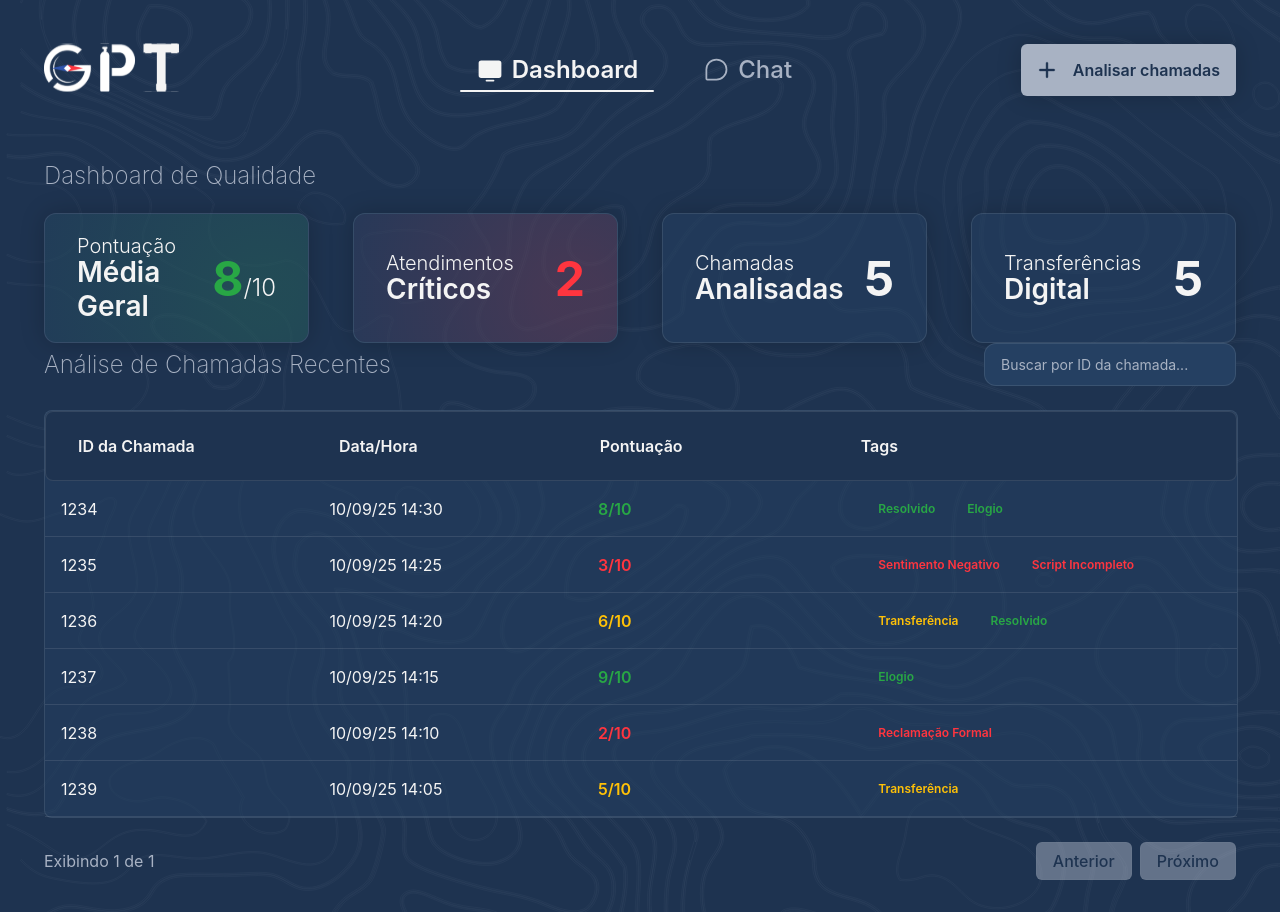
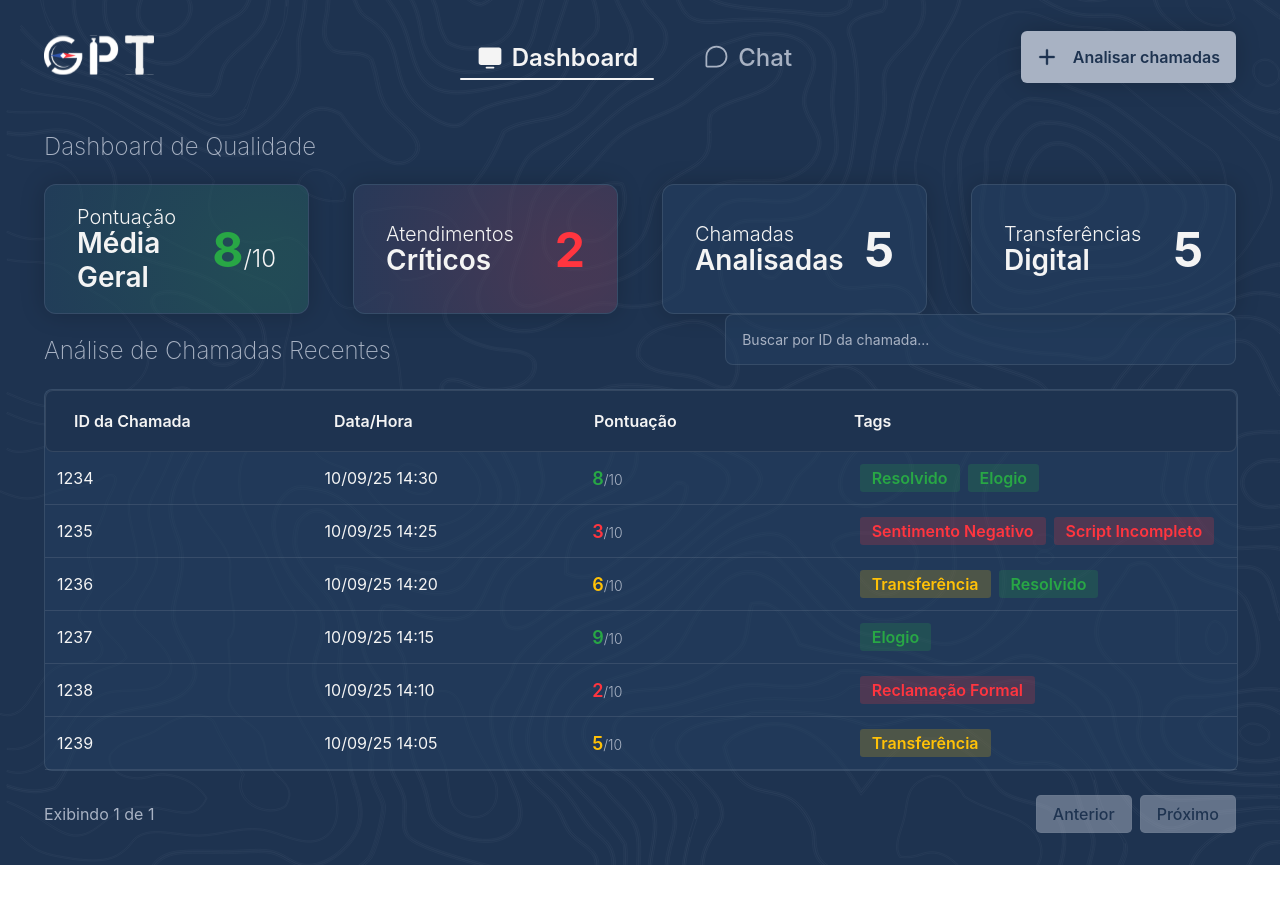
Before and after one commit to balb-0/Com.Sigo, a React (Vite) app in the folder src/frontend/: page / in a window 1280 px wide. After the commit the page ends 865 px from the top, so only its background shows below. Built offline with nearby package versions, Linux system fonts and the light colour scheme; no server answers.

Commit message:
feat: elaborar barra de pesquisa

```diff
--- a/src/frontend/src/components/Header/Header.tsx
+++ b/src/frontend/src/components/Header/Header.tsx
@@ -15,8 +15,8 @@ export default function Header({ currentPage = '/', onNavigate }: HeaderProps) {
                 <img
                     src={logoHorizontal}
                     alt="Logo"
-                    width={135}
-                    height={135}
+                    width={110}
+                    height={110}
                 />
             </div>
             <NavigationTabs
--- a/src/frontend/src/components/Table/Table.css
+++ b/src/frontend/src/components/Table/Table.css
@@ -9,17 +9,19 @@
 .searchContainer {
     display: flex;
     justify-content: space-between;
-    align-items: center;
+    align-items: end;
 }
 
 .searchInput {
-    padding: 0.75rem 1rem; /* 12px 16px */
-    border-radius: 0.75rem; /* 12px */
+    padding: 1rem 1rem; /* 12px 16px */
+    width: 40%;
+    border-radius: 0.5rem; /* 12px */
     border: 1px solid var(--color-borda);
-    background-color: var(--color-azul-claro);
+    background-color: rgba(var(--color-azul-claro-rgb), 0.5);
     color: var(--color-branco);
     font-family: 'Inter', sans-serif;
     font-size: 0.875rem; /* 14px */
+    shadow: var(--shadow-customizada);
 }
 
 .searchInput::placeholder {
@@ -59,7 +61,7 @@
 
 .headerCell, .bodyCell {
     flex: 1; /* Distribui o espaço igualmente */
-    padding: 1rem; /* 16px */
+    padding: 0.75rem;
     text-align: left;
     display: flex;
     align-items: center;
@@ -79,6 +81,13 @@
 
 .pontuacao {
     font-weight: 600;
+    font-size: 1.125rem;
+}
+
+.pontuacaoTotal {
+    font-weight: 300;
+    font-size: 0.875rem;
+    color: var(--color-cinza);
 }
 
 .pontuacaoAlta {
@@ -101,8 +110,8 @@
 
 .tag {
     padding: 0.25rem 0.75rem; /* 4px 12px */
-    border-radius: 9999px; /* Pílula */
-    font-size: 0.75rem; /* 12px */
+    border-radius: 0.2rem;
+    font-size: 1rem; /* 12px */
     font-weight: 600;
 }
 
@@ -127,6 +136,7 @@
     align-items: center;
     gap: 1rem;
     color: var(--color-cinza);
+    font-weight: 400;
 }
 
 .pagination button {
@@ -134,7 +144,7 @@
     border: 1px solid var(--color-borda);
     background-color: var(--color-cinza);
     color: var(--color-azul-escuro);
-    border-radius: 6px;
+    border-radius: 0.3rem;
     cursor: pointer;
     transition: background-color 0.2s;
 }
--- a/src/frontend/src/components/Table/Table.tsx
+++ b/src/frontend/src/components/Table/Table.tsx
@@ -68,7 +68,8 @@ const columns = [
         header: () => <span>Pontuação</span>,
         cell: info => (
             <span className={`pontuacao ${getPontuacaoClass(info.getValue())}`}>
-                {info.getValue()}/10
+                {info.getValue()}
+                <span className='pontuacaoTotal'>/10</span>
             </span>
         ),
     }),
--- a/src/frontend/src/index.css
+++ b/src/frontend/src/index.css
@@ -10,8 +10,11 @@
   --color-azul-claro: #254062;
   --color-azul-claro-rgb: 37, 64, 98;
   --color-vermelho: #FF353F;
+  --color-vermelho-rgb: 255, 53, 63;
   --color-verde: #28A745;
+  --color-verde-rgb: 40, 167, 69;
   --color-amarelo: #FFC107;
+  --color-amarelo-rgb: 255, 193, 7;
   --color-cinza: #A8B2C3;
   --color-borda: #F4F4F41A; /* Removido o # duplo */
 
--- a/src/frontend/src/pages/Dashboard/Dashboard.css
+++ b/src/frontend/src/pages/Dashboard/Dashboard.css
@@ -9,11 +9,11 @@
 
 main {
     height: 100%;
-    margin-top: 1.5rem;
     display: flex;
     flex: 1;
     flex-direction: column;
     justify-content: space-between;
+    padding-top: 1.25rem;
 }
 
 .page-titles {
```
